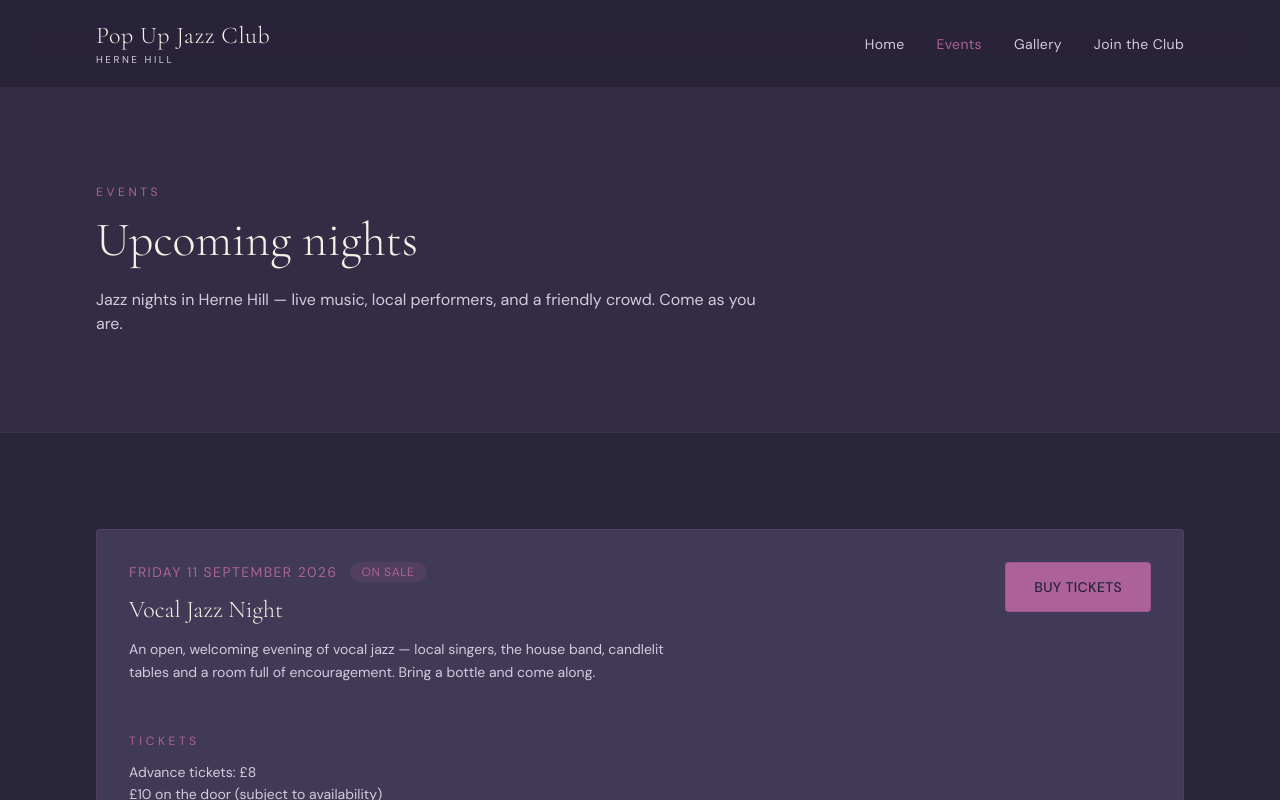
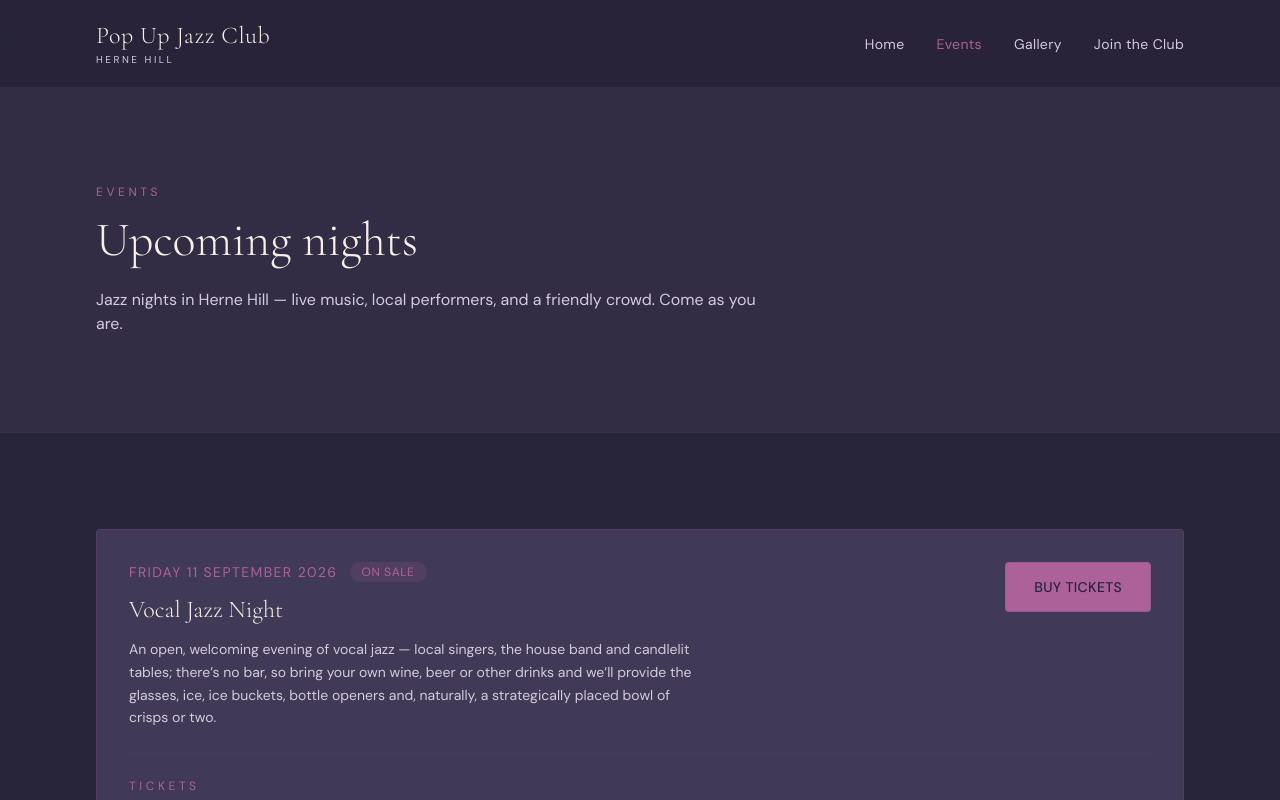
Before and after one commit to HelenStaniland/popupjazzclub, a Next.js app: page /events in a window 1280 px wide. Shown: the top 800 px of the page. Built offline with nearby package versions, Linux system fonts and the light colour scheme.

Commit message:
Make the BYOB more obvious

```diff
--- a/app/events/page.tsx
+++ b/app/events/page.tsx
@@ -21,7 +21,7 @@ const upcomingEvents: UpcomingEvent[] = [
     date: "Friday 11 September 2026",
     title: "Vocal Jazz Night",
     description:
-      "An open, welcoming evening of vocal jazz — local singers, the house band, candlelit tables and a room full of encouragement. Bring a bottle and come along.",
+      "An open, welcoming evening of vocal jazz — local singers, the house band and candlelit tables; there’s no bar, so bring your own wine, beer or other drinks and we’ll provide the glasses, ice, ice buckets, bottle openers and, naturally, a strategically placed bowl of crisps or two.",
     status: "On sale",
     ticketUrl: "https://buytickets.at/popupjazzclub/2254280",
   },
```
